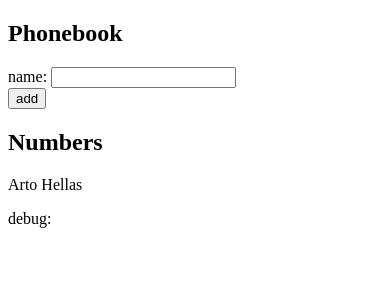
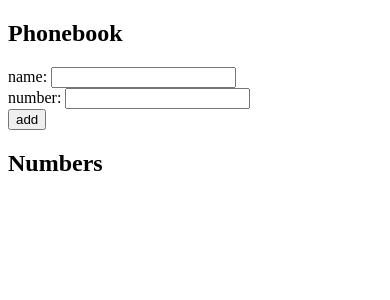
Before and after one commit to Prince-Andre-Moyo/fullstackopen, a React (Vite) app in the folder part2/phonebook/: page / in a window 390 px wide. Shown: the top 300 px of the page. Built offline with nearby package versions, Linux system fonts and the light colour scheme.

Commit message:
Part2: phonebook step3

```diff
--- a/part2/phonebook/src/App.jsx
+++ b/part2/phonebook/src/App.jsx
@@ -3,16 +3,32 @@ import { useState } from 'react'
 
 
 const App = () => {
-  const [persons, setPersons] = useState([
-    { name: 'Arto Hellas' }
-  ])
+  const [persons, setPersons] = useState([])
   const [newName, setNewName] = useState('')
 
-  const addName = (event) => {
+  const [contacts, setContacts] = useState([])
+  const [newNumber, setNewNumber] = useState('')
+
+
+
+  const addNameAndContact = (event) => {
     event.preventDefault()
+
+    if (newName === ''){
+    alert(`name should not be empty`)
+    return
+    }
+
+    if (newNumber === ''){
+      alert(`number should not be empty`)
+      return
+    }
+
+    // for the name
     const nameObject = {
       name: newName
     }
+
     const exists = persons.some(item => item.name === nameObject.name)
     if (!exists) {
       setPersons(persons.concat(nameObject))
@@ -22,20 +38,40 @@ const App = () => {
       alert(`${nameObject.name} is already added to phonebook!`)
       setNewName('')
     }
+
+    // for the contact
+    const contactObject = {
+      number: newNumber
+    }
+
+    setContacts(contacts.concat(contactObject))
+    setNewNumber('')
+
   }
 
   const handleNameChange = (event) => {
     setNewName(event.target.value)
   }
 
+  const handleContactChange = (event) => {
+    setNewNumber(event.target.value)
+  }
+
+
   return (
     <div>
       <h2>Phonebook</h2>
-      <form onSubmit={addName}>
+      <form onSubmit={addNameAndContact}>
         <div>
           name: <input
             value={newName}
             onChange={handleNameChange}
+          />
+        </div>
+        <div>
+          number: <input
+            value={newNumber}
+            onChange={handleContactChange}
           />
         </div>
         <div>
@@ -44,11 +80,11 @@ const App = () => {
       </form>
       <h2>Numbers</h2>
       {
-        persons.map(person =>
-          <PhoneItem key={person.name} phone={person}/>
+        persons.map((person, i) =>
+          <PhoneItem key={person.name} phone={person} number={contacts[i]}/>
         )
       }
-      <div>debug: {newName}</div>
+      {/* <div>debug: {newName}</div> */}
     </div>
   )
 }
--- a/part2/phonebook/src/components/PhoneItem.jsx
+++ b/part2/phonebook/src/components/PhoneItem.jsx
@@ -1,6 +1,6 @@
-const PhoneItem = ({ phone }) => {
+const PhoneItem = ({ phone, number }) => {
   return (
-    <p>{phone.name}</p>
+    <p>{phone.name} {number.number}</p>
   )
 }
 
```
